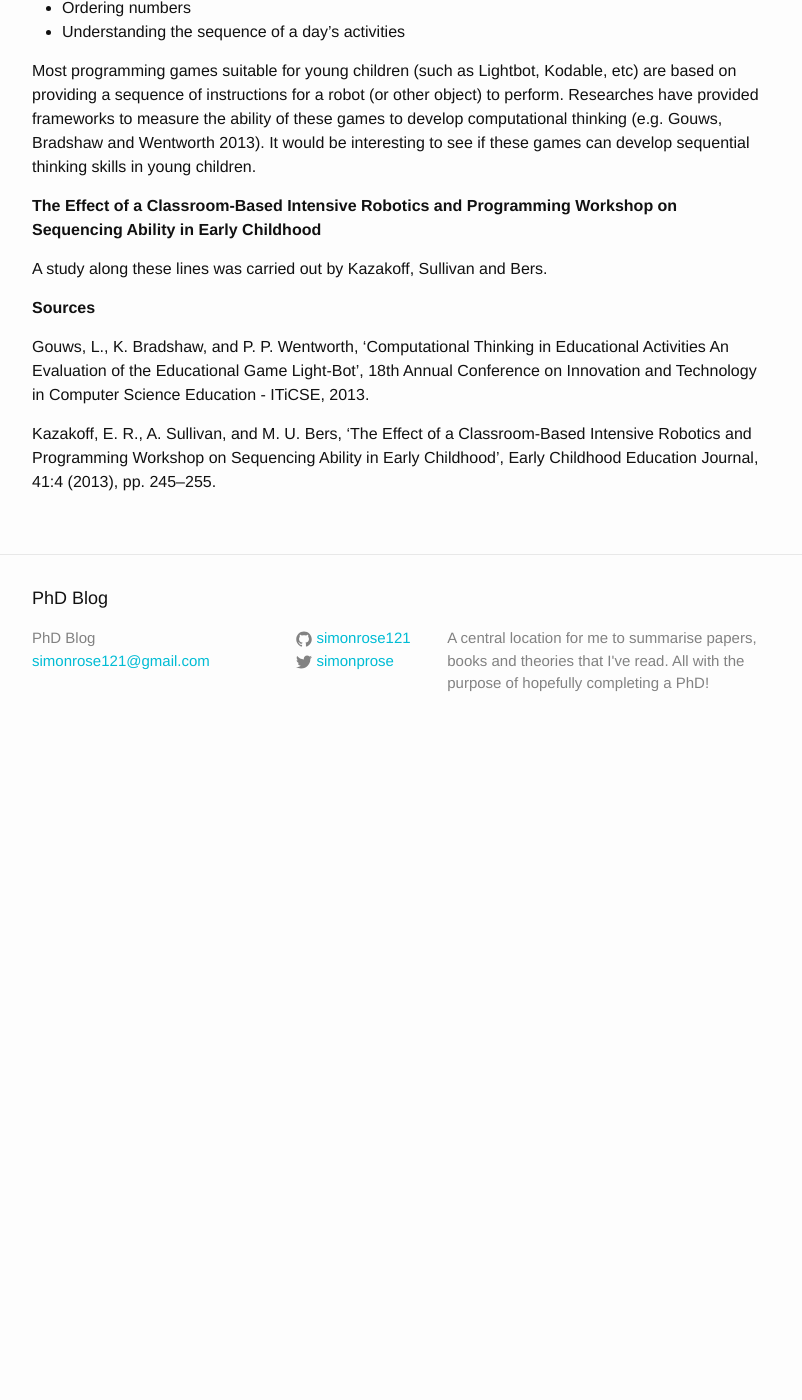
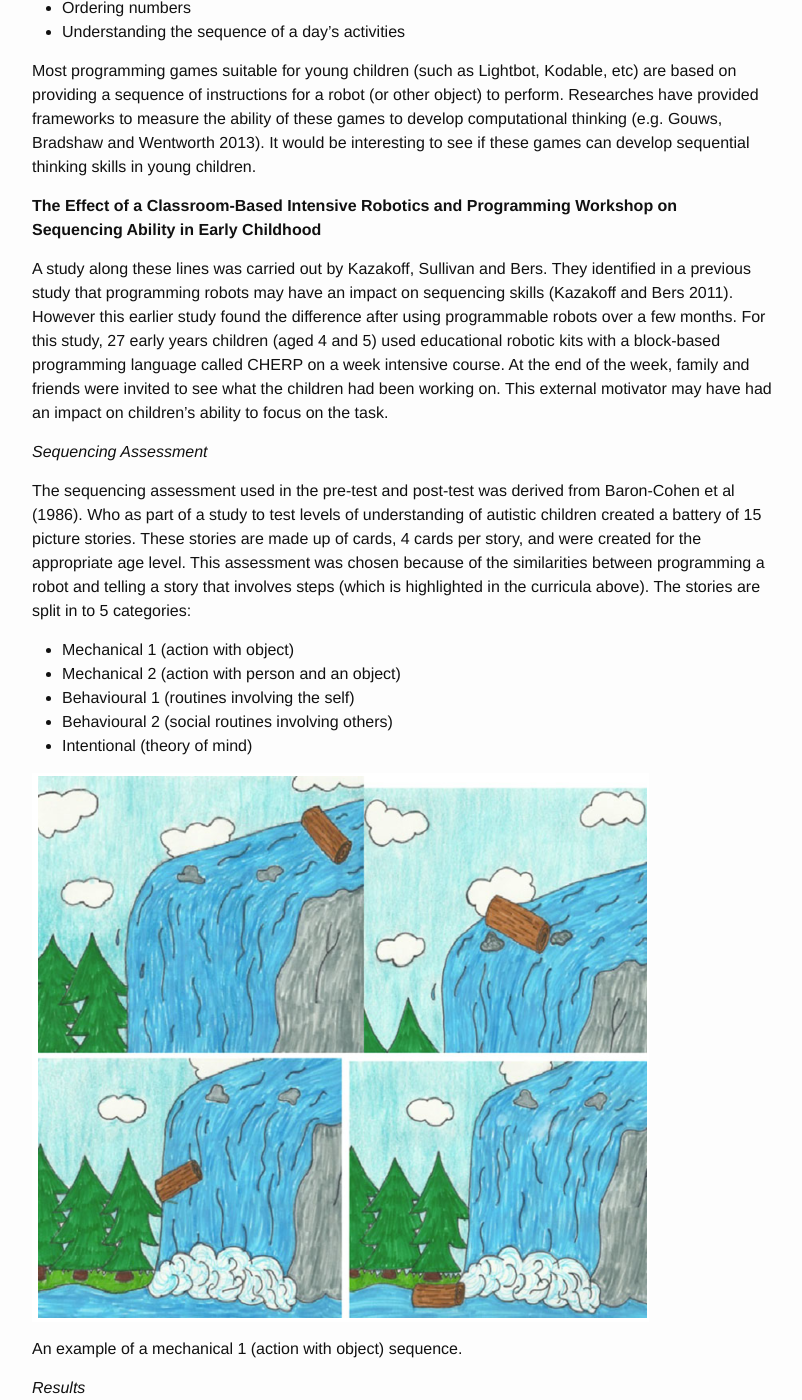
Before and after one commit to simonrose121/phd, a Jekyll site: the page built from _posts/2016-11-29-sequencial-thinking.md, in a window 1280 px wide and 1400 px high, scrolled down 937 px. Shown: the whole window, without its empty margins (238-1040 px from the left). Built offline with Jekyll 4.4.1, drawn with Linux system fonts in a browser that asks for light colours; before the commit the page ends 1692 px from its top, so only the background shows below that; some of the changed text lies outside the part shown.

Commit message:
Finish sequential thinking article

```diff
--- a/_posts/2016-11-29-sequencial-thinking.md
+++ b/_posts/2016-11-29-sequencial-thinking.md
@@ -33,10 +33,40 @@
 
 **The Effect of a Classroom-Based Intensive Robotics and Programming Workshop on Sequencing Ability in Early Childhood**
 
-A study along these lines was carried out by Kazakoff, Sullivan and Bers.
+A study along these lines was carried out by Kazakoff, Sullivan and Bers. They identified in a previous study that programming robots may have an impact on sequencing skills (Kazakoff and Bers 2011). However this earlier study found the difference after using programmable robots over a few months. For this study, 27 early years children (aged  4 and 5) used educational robotic kits with a block-based programming language called CHERP on a week intensive course.  At the end of the week, family and friends were invited to see what the children had been working on. This external motivator may have had an impact on children's ability to focus on the task.
+
+*Sequencing Assessment*
+
+The sequencing assessment used in the pre-test and post-test was derived from Baron-Cohen et al (1986). Who as part of a study to test levels of understanding of autistic children created a battery of 15 picture stories. These stories are made up of cards, 4 cards per story, and were created for the appropriate age level. This assessment was chosen because of the similarities between programming a robot and telling a story that involves steps (which is highlighted in the curricula above). The stories are split in to 5 categories:
+
+- Mechanical 1 (action with object)
+- Mechanical 2 (action with person and an object)
+- Behavioural 1 (routines involving the self)
+- Behavioural 2 (social routines involving others)
+- Intentional (theory of mind)
+
+![Mechanical 1 Sequence]({{ site.url }}{{ site.baseurl }}/assets/mechanical1sequence.png)
+
+An example of a mechanical 1 (action with object) sequence.
+
+*Results*
+
+The study found a significant effect between the pre-test and post-test scores of both pre-kindergarten and kindergarten children. Compared to the control group which showed no difference.
+
+*Limitations*
+
+The only obvious limitation of this study in the sample size. The authors state that they only had 27 participants because of parental permission slips not being returned, and a limited time frame in which to conduct the pre and post-test data.
+
+**Conclusion**
+
+The idea that sequencing is an essential part of developing cognitive ability in children of this age is backed up by it's appearance in multiple subject curricula. It would be interesting to recreate this study using Lightbot (or a similar game) instead of CHERP and robotics kits. Results from this could hopefully open up more opportunities for future research.
 
 **Sources**
+
+Baron-Cohen, S., A. M. Leslie, and U. Frith, ‘Mechanical, Behavioural and Intentional Understanding of Picture Stories in Autistic Children’, British Journal of Developmental Psychology, 4:2 (1986), pp. 113–125.
 
 Gouws, L., K. Bradshaw, and P. P. Wentworth, ‘Computational Thinking in Educational Activities An Evaluation of the Educational Game Light-Bot’, 18th Annual Conference on Innovation and Technology in Computer Science Education - ITiCSE, 2013.
 
 Kazakoff, E. R., A. Sullivan, and M. U. Bers, ‘The Effect of a Classroom-Based Intensive Robotics and Programming Workshop on Sequencing Ability in Early Childhood’, Early Childhood Education Journal, 41:4 (2013), pp. 245–255.
+
+Kazakoff, E. R., and M. U. Bers, ‘The Impact of Computer Programming on Sequencing Ability in Early Childhood’, American Educational Research Association …, 2011, p. 735657, http://ase.tufts.edu/DevTech/publications/aera handout sequencing.pdf.
```
Also changed, not shown: other parts of _posts/2016-11-29-sequencial-thinking.md (+1 -1 lines), _posts/2016-11-22-wider-reading.md (+4 -4 lines), assets/mechanical1sequence.png (added).
